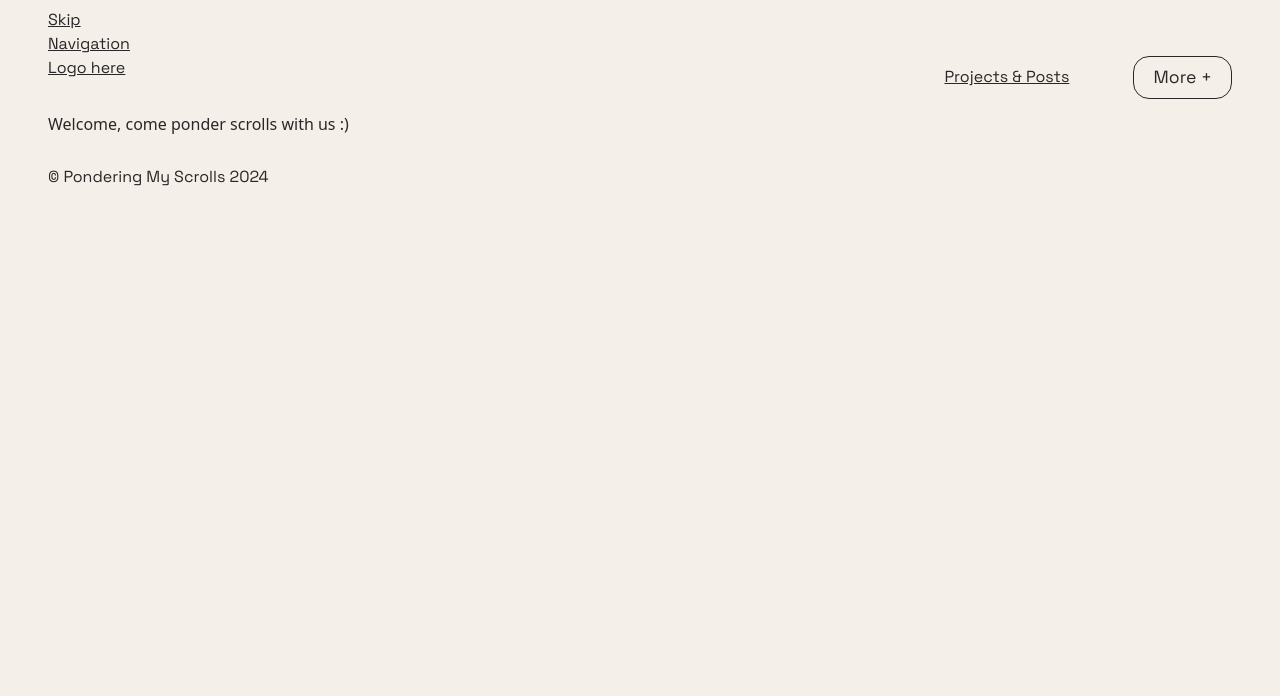
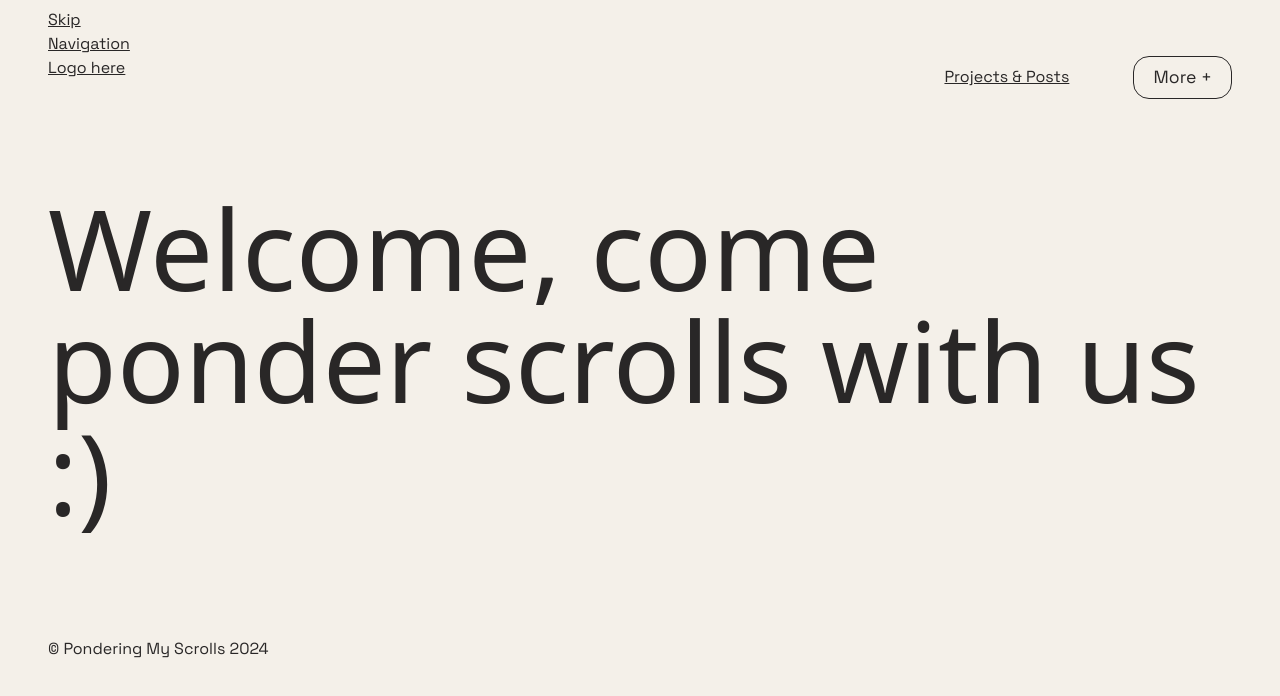
Before and after one commit to Pondering-My-Scrolls/pondering-my-scrolls-website, a Next.js app: page / in a window 1280 px wide. Shown: the top 696 px of the page. Built offline with nearby package versions, Linux system fonts and the light colour scheme; a web font is replaced by a local one.

Commit message:
Heading styles

```diff
--- a/assets/styles/2-typography.scss
+++ b/assets/styles/2-typography.scss
@@ -8,3 +8,13 @@
 h1, h2, h3 {
     font-family: $blackletter;
 }
+
+.h1--large {
+    font-size: 7rem;
+    line-height: 1;
+}
+
+.h1 {
+    font-size: 5.375rem;
+    line-height: 1rem;
+}
```
